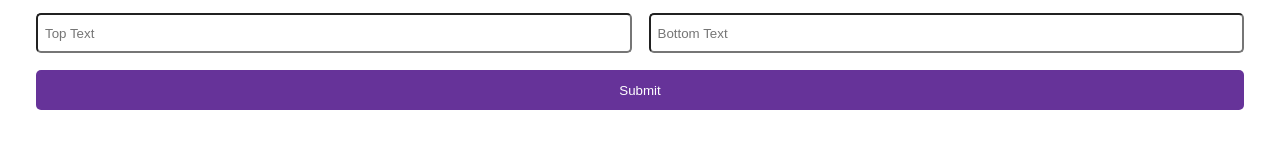
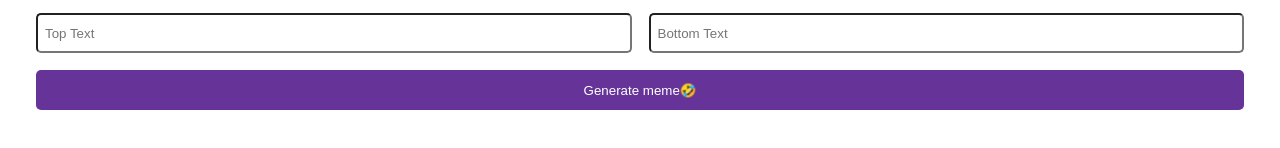
Before and after one commit to Dipak2056/practicingReactfromBeginning, a React (Create React App) app: page / in a window 1280 px wide. Shown: the part 158-306 px from the top of the page. Built offline with nearby package versions, Linux system fonts and the light colour scheme.

Commit message:
addedsome live links to make it functional

```diff
--- a/src/components/meme/Meme.jsx
+++ b/src/components/meme/Meme.jsx
@@ -1,6 +1,14 @@
 import React, { useState } from "react";
+import memesData from "../../memesData";
 
 const Meme = () => {
+  const [memeImage, setMemeImage] = useState("");
+  function getmemeImage() {
+    const memesArray = memesData.data.memes;
+    const randomNumber = Math.floor(Math.random() * memesArray.length);
+    setMemeImage(memesArray[randomNumber].url);
+    console.log(memeImage);
+  }
   return (
     <div>
       <main>
@@ -11,9 +19,12 @@ const Meme = () => {
             className="form--input"
             placeholder="Bottom Text"
           />
-          <button type="submit" className="form--button">
-            Submit
+          <button type="submit" className="form--button" onClick={getmemeImage}>
+            Generate meme🤣
           </button>
+        </div>
+        <div className="image">
+          <img src={`${memeImage}`} alt="" />
         </div>
       </main>
     </div>
--- a/src/memesData.js
+++ b/src/memesData.js
@@ -5,7 +5,7 @@ export default {
       {
         id: "1",
         name: "Drake Hotline Bling",
-        url: "https://i.imgflip.com/30blgx.jpg",
+        url: "https://media.sproutsocial.com/uploads/meme-example.jpg",
         width: 1200,
         height: 1200,
         box_count: 2,
@@ -13,7 +13,7 @@ export default {
       {
         id: "2",
         name: "Drake Hotline Bling",
-        url: "https://i.imgflip.com/30blgx.jpg",
+        url: "https://media.sproutsocial.com/uploads/meme-example.jpg",
         width: 1200,
         height: 1200,
         box_count: 2,
@@ -21,7 +21,7 @@ export default {
       {
         id: "3",
         name: "Drake Hotline Bling",
-        url: "https://i.imgflip.com/30blgx.jpg",
+        url: "https://cdn.vox-cdn.com/thumbor/cV8X8BZ-aGs8pv3D-sCMr5fQZyI=/1400x1400/filters:format(png)/cdn.vox-cdn.com/uploads/chorus_asset/file/19933026/image.png",
         width: 1200,
         height: 1200,
         box_count: 2,
@@ -29,7 +29,7 @@ export default {
       {
         id: "4",
         name: "Drake Hotline Bling",
-        url: "https://i.imgflip.com/30blgx.jpg",
+        url: "https://images.theconversation.com/files/177834/original/file-20170712-14488-19lw3sc.jpg?ixlib=rb-1.1.0&q=45&auto=format&w=926&fit=clip",
         width: 1200,
         height: 1200,
         box_count: 2,
@@ -37,7 +37,7 @@ export default {
       {
         id: "5",
         name: "Drake Hotline Bling",
-        url: "https://i.imgflip.com/30blgx.jpg",
+        url: "https://cdn.vox-cdn.com/thumbor/-5QeCxdkh-7dEypKEonW8KEIvX0=/1400x1050/filters:format(jpeg)/cdn.vox-cdn.com/uploads/chorus_asset/file/13207789/hey.jpg",
         width: 1200,
         height: 1200,
         box_count: 2,
@@ -45,7 +45,7 @@ export default {
       {
         id: "6",
         name: "Drake Hotline Bling",
-        url: "https://i.imgflip.com/30blgx.jpg",
+        url: "https://i.guim.co.uk/img/media/a48763efc6a7f237fa557100fb11aa001b2960c2/0_42_745_447/master/745.jpg?width=1200&height=1200&quality=85&auto=format&fit=crop&s=1ce8e526171c2e7ffbe20aa6a2cae613",
         width: 1200,
         height: 1200,
         box_count: 2,
```
